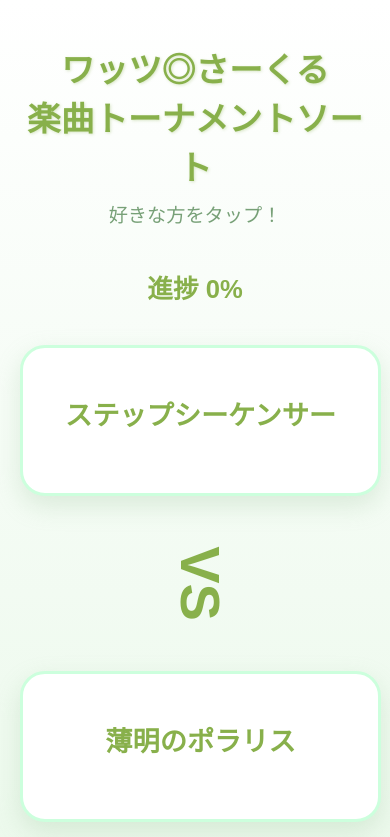
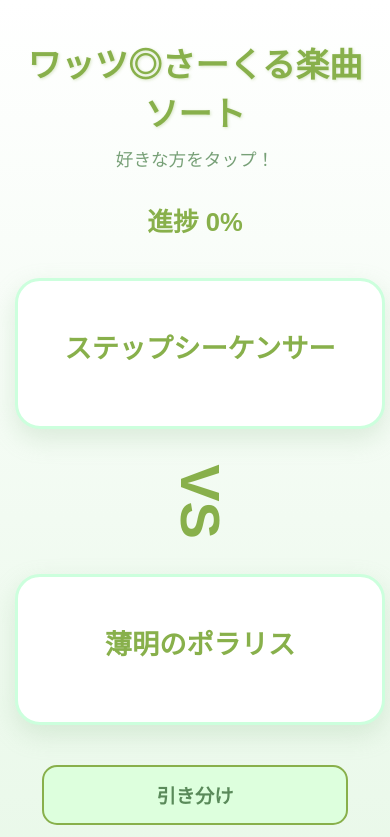
Before and after one commit to oha4oubot/whatscircle.sort, a plain HTML site: page index.html in a window 390 px wide. Shown: the top 837 px of the page. Drawn offline with Linux system fonts and the light colour scheme.

Commit message:
Add files via upload

```diff
--- a/index.html
+++ b/index.html
@@ -13,6 +13,7 @@ color: #5a8a5a;
 margin: 0;
 padding: 20px;
 min-height: 100vh;
+box-sizing: border-box;
 }
 
 h1 {
@@ -45,8 +46,10 @@ flex-wrap: wrap;
 }
 
 .card {
-width: 300px;
-padding: 35px 20px;
+flex: 1;
+min-width: 280px;
+max-width: 340px;
+padding: 40px 20px;
 background: #ffffff;
 border-radius: 25px;
 box-shadow: 0 10px 25px rgba(160,200,160,0.3);
@@ -76,17 +79,21 @@ color: #88b04b;
 font-size: 3.5em;
 font-weight: bold;
 color: #88b04b;
-margin: 0 30px;
+flex-shrink: 0;
 }
 
 .buttons {
 margin-top: 40px;
+display: flex;
+flex-direction: column;
+align-items: center;
+gap: 15px;
 }
 
 .draw-button, .undo-button {
 padding: 14px 32px;
 font-size: 1.3em;
-margin: 10px;
+min-width: 280px;
 border-radius: 15px;
 cursor: pointer;
 font-weight: bold;
@@ -170,59 +177,63 @@ background: #aaffc3;
 transform: translateY(-3px);
 }
 
+/* スマホ最適化 */
 @media (max-width: 768px) {
+body {
+padding: 15px;
+}
+h1 {
+font-size: 2.1em;
+}
+.subtitle {
+font-size: 1.1em;
+}
+.progress-text {
+font-size: 1.6em;
+margin: 30px 0;
+}
 .vs-container {
 flex-direction: column;
-gap: 35px;
+gap: 30px;
 }
-
 .vs {
 transform: rotate(90deg);
-margin: 20px 0;
+margin: 10px 0;
 }
-
 .card {
 width: 90%;
-max-width: 340px;
+max-width: none;
 padding: 45px 20px;
 }
-
 .card .title {
 font-size: 1.7em;
 }
-
-h1 {
-font-size: 2.1em;
+.buttons {
+width: 100%;
 }
-
-.progress-text {
-font-size: 1.6em;
-}
-
-.buttons {
-display: flex;
-flex-direction: column;
-align-items: center;
-}
-
 .draw-button, .undo-button {
-width: 80%;
-max-width: 320px;
+width: 85%;
+max-width: 340px;
+font-size: 1.2em;
 }
 }
 </style>
 </head>
 <body>
-<h1>ワッツ◎さーくる<br>楽曲トーナメントソート</h1>
+<h1>ワッツ◎さーくる楽曲ソート</h1>
 <div class="subtitle">好きな方をタップ！</div>
 
 <div id="tournament">
 <div class="progress-text" id="progress">進捗 0%</div>
 
 <div class="vs-container">
-<div class="card" id="left" onclick="choose('left')"></div>
+<div class="card" id="left" onclick="choose('left')">
+<div class="title"></div>
+</div>
 <div class="vs">VS</div>
-<div class="card" id="right" onclick="choose('right')"></div>
+<div class="card" id="right" onclick="choose('right')">
+<div class="title"></div>
+</div>
 </div>
 
 <div class="buttons">
@@ -232,12 +243,13 @@ max-width: 320px;
 </div>
 
 <div id="result" class="result" style="display:none;">
-<h2>ランキング完成！✨</h2>
+<h2>✨ランキング完成✨</h2>
 <ol id="ranking"></ol>
-<button class="restart" onclick="startTournament()">もう一度やる</button>
+<button class="restart" onclick="startTournament()">もう一度</button>
 </div>
 
 <script>
+// 曲リスト（そのまま）
 const songs = [
 "チャンス到来！ギガ盛スペクタクル",
 "初恋結",
@@ -268,10 +280,10 @@ const songs = [
 "なんでもない青空"
 ];
 
-let remaining = []; // まだランキング決定してない曲
-let ranking = []; // 決定したランキング（1位から順に）
-let history = []; // 戻る履歴
-let currentA, currentB; // 今比較中の2曲
+let remaining = [];
+let ranking = [];
+let history = [];
+let currentA, currentB;
 
 function startTournament() {
 remaining = songs.map(title => ({ title }));
@@ -286,19 +298,17 @@ pickNextPair();
 
 function pickNextPair() {
 if (remaining.length < 2) {
-// 残り1曲 or 0曲 → ランキング完成
 if (remaining.length === 1) ranking.push(remaining[0]);
 showResult();
 return;
 }
 
-// ランダムに2曲選ぶ
 remaining.sort(() => Math.random() - 0.5);
 currentA = remaining[0];
 currentB = remaining[1];
 
-document.getElementById('left').innerHTML = `<div class="title">${currentA.title}</div>`;
-document.getElementById('right').innerHTML = `<div class="title">${currentB.title}</div>`;
+document.querySelector('#left .title').textContent = currentA.title;
+document.querySelector('#right .title').textContent = currentB.title;
 }
 
 function recordHistory() {
@@ -313,14 +323,10 @@ document.getElementById('undo').disabled = false;
 
 function choose(side) {
 recordHistory();
-
 const winner = side === 'left' ? currentA : currentB;
 const loser = side === 'left' ? currentB : currentA;
 
-// 勝者をランキング先頭に追加（1位方向）
 ranking.unshift(winner);
-
-// 負け者をremainingから削除（勝者も削除）
 remaining = remaining.filter(s => s !== winner && s !== loser);
 
 updateProgress();
@@ -329,8 +335,6 @@ pickNextPair();
 
 function draw() {
 recordHistory();
-
-// 引き分け：両方ランキング先頭にランダム順で追加
 if (Math.random() < 0.5) {
 ranking.unshift(currentA);
 ranking.unshift(currentB);
@@ -338,7 +342,6 @@ ranking.unshift(currentB);
 ranking.unshift(currentB);
 ranking.unshift(currentA);
 }
-
 remaining = remaining.filter(s => s !== currentA && s !== currentB);
 
 updateProgress();
@@ -347,20 +350,16 @@ pickNextPair();
 
 function undo() {
 if (history.length === 0) return;
-
 const prev = history.pop();
 remaining = prev.remaining.map(s => ({ title: s.title }));
 ranking = prev.ranking.map(s => ({ title: s.title }));
 currentA = prev.currentA;
 currentB = prev.currentB;
 
-document.getElementById('left').innerHTML = `<div class="title">${currentA.title}</div>`;
-document.getElementById('right').innerHTML = `<div class="title">${currentB.title}</div>`;
+document.querySelector('#left .title').textContent = currentA.title;
+document.querySelector('#right .title').textContent = currentB.title;
 
-if (history.length === 0) {
-document.getElementById('undo').disabled = true;
-}
-
+document.getElementById('undo').disabled = history.length === 0;
 updateProgress();
 }
 
@@ -372,20 +371,16 @@ document.getElementById('progress').textContent = `進捗 ${percent}%`;
 
 function showResult() {
 document.getElementById('tournament').style.display = 'none';
-
 const rankingList = document.getElementById('ranking');
 rankingList.innerHTML = '';
-
 ranking.forEach(song => {
 const li = document.createElement('li');
 li.textContent = song.title;
 rankingList.appendChild(li);
 });
-
 document.getElementById('result').style.display = 'block';
 }
 
-// スタート
 startTournament();
 </script>
 </body>
```
